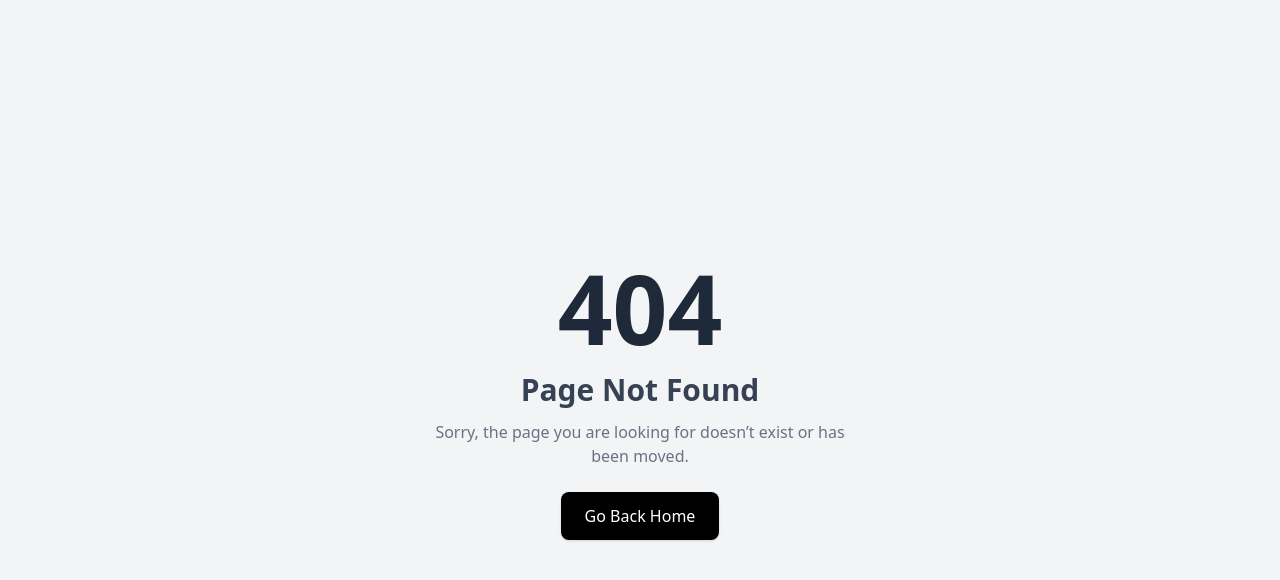
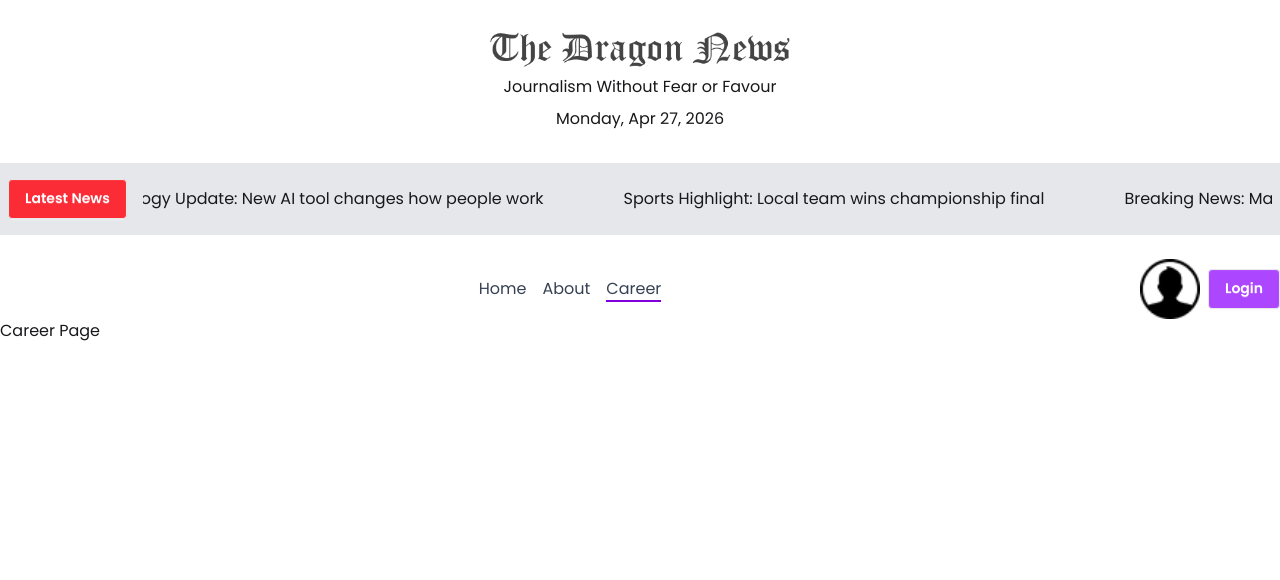
Before and after one commit to rayhan-fardous/dragon-news-next, a Next.js app: page /career in a window 1280 px wide. Before the commit this address had no page. Shown: the top 580 px of the page. Built offline with nearby package versions, Linux system fonts and the light colour scheme.

Commit message:
breaking news and navbar added

```diff
--- a/package.json
+++ b/package.json
@@ -12,7 +12,8 @@
     "date-fns": "^4.1.0",
     "next": "16.2.4",
     "react": "19.2.4",
-    "react-dom": "19.2.4"
+    "react-dom": "19.2.4",
+    "react-fast-marquee": "^1.6.5"
   },
   "devDependencies": {
     "@tailwindcss/postcss": "^4",
--- a/src/app/(auth)/layout.jsx
+++ b/src/app/(auth)/layout.jsx
@@ -1,12 +1,13 @@
 import NavBar from '@/components/shared/NavBar';
 import React from 'react';
+import { montserrat } from '../layout';
 
 const AuthLayout = ({children}) => {
   return (
-    <>
+    <div className={`${montserrat.className}`}>
       <NavBar></NavBar>
       {children}
-    </>
+    </div>
   );
 };
 
--- /dev/null
+++ b/src/app/(main)/about-us/page.jsx
@@ -0,0 +1,11 @@
+import React from 'react';
+
+const AboutPage = () => {
+  return (
+    <div>
+      About Page
+    </div>
+  );
+};
+
+export default AboutPage;
--- /dev/null
+++ b/src/app/(main)/career/page.jsx
@@ -0,0 +1,11 @@
+import React from 'react';
+
+const CareerPage = () => {
+  return (
+    <div>
+      Career Page
+    </div>
+  );
+};
+
+export default CareerPage;
--- a/src/app/(main)/layout.jsx
+++ b/src/app/(main)/layout.jsx
@@ -1,3 +1,4 @@
+import BreakingNews from '@/components/shared/BreakingNews';
 import Header from '@/components/shared/Header';
 import NavBar from '@/components/shared/NavBar';
 import React from 'react';
@@ -6,6 +7,7 @@
   return (
     <>
       <Header></Header>
+      <BreakingNews></BreakingNews>
       <NavBar></NavBar>
       {children}
     </>
--- a/src/app/layout.js
+++ b/src/app/layout.js
@@ -1,15 +1,17 @@
-import { Geist, Geist_Mono } from "next/font/google";
+import { Montserrat, Poppins } from "next/font/google";
 import "./globals.css";
 
-const geistSans = Geist({
-  variable: "--font-geist-sans",
+const poppins = Poppins({
+  variable:"--font-poppins",
   subsets: ["latin"],
-});
+  weight: ["400", "500", "600", "700"]
+})
 
-const geistMono = Geist_Mono({
-  variable: "--font-geist-mono",
+export const montserrat = Montserrat({
+  variable:"--font-montserrat",
   subsets: ["latin"],
-});
+  weight: ["400", "500", "600", "700"]
+})
 
 export const metadata = {
   title: "Create Next App",
@@ -20,9 +22,9 @@
   return (
     <html
       lang="en" data-theme="light"
-      className={`${geistSans.variable} ${geistMono.variable} h-full antialiased`}
+      className={`h-full antialiased`}
     >
-      <body className="min-h-full flex flex-col">
+      <body className={`${poppins.className} min-h-full flex flex-col`}>
         {children}
         </body>
     </html>
--- /dev/null
+++ b/src/components/shared/BreakingNews.jsx
@@ -0,0 +1,32 @@
+import React from 'react';
+import Marquee from 'react-fast-marquee';
+
+const news = [
+  {
+    _id: "1",
+    title: "Breaking News: Major event unfolds in the city",
+  },
+  {
+    _id: "2",
+    title: "Technology Update: New AI tool changes how people work",
+  },
+  {
+    _id: "3",
+    title: "Sports Highlight: Local team wins championship final",
+  }
+];
+
+const BreakingNews = () => {
+  return (
+    <div  className='flex justify-between gap-4 items-center bg-gray-200 py-4 px-2 container mx-auto'>
+      <button className='btn bg-red-500 text-white'>Latest News</button>
+      <Marquee pauseOnHover={true} speed={100}>
+        {news.map((n)=>(
+          <span key={n._id} className='mx-10'>{n.title}</span>
+        ))}
+      </Marquee>
+    </div>
+  );
+};
+
+export default BreakingNews;
--- a/src/components/shared/NavBar.jsx
+++ b/src/components/shared/NavBar.jsx
@@ -1,9 +1,29 @@
-import React from 'react';
+import Image from "next/image";
+import Link from "next/link";
+import React from "react";
+import userAvater from "@/assets/user.png"
+import NavLink from "./NavLink";
+
 
 const NavBar = () => {
   return (
-    <div>
-      <h2>Navbar</h2>
+    <div className="container mx-auto flex justify-between mt-6">
+    <div></div>
+      <ul className="flex justify-between items-center gap-4 text-gray-700">
+        <li>
+          <NavLink href={"/"}>Home</NavLink>
+        </li>
+        <li>
+          <NavLink href={"/about-us"}>About</NavLink>
+        </li>
+        <li>
+          <NavLink href={"/career"}>Career</NavLink>
+        </li>
+      </ul>
+      <div className="flex gap-2 items-center">
+      <Image src={userAvater} alt="user avatar" width={60} height={60}/>
+      <button className="btn bg-purple-500 text-white"><Link href={"/login"}>Login</Link></button>
+      </div>
     </div>
   );
 };
--- /dev/null
+++ b/src/components/shared/NavLink.jsx
@@ -0,0 +1,14 @@
+'use client'
+import Link from 'next/link';
+import { usePathname } from 'next/navigation';
+import React from 'react';
+
+const NavLink = ({href, children}) => {
+  const pathname = usePathname();
+
+  const isActive = href === pathname;
+
+  return <Link href={href} className={`${isActive? "border-b-2 border-purple-700" : ""}`}>{children}</Link>;
+};
+
+export default NavLink;
```
Also changed, not shown: 1 other file (tests, documents, lock files or other folders).
